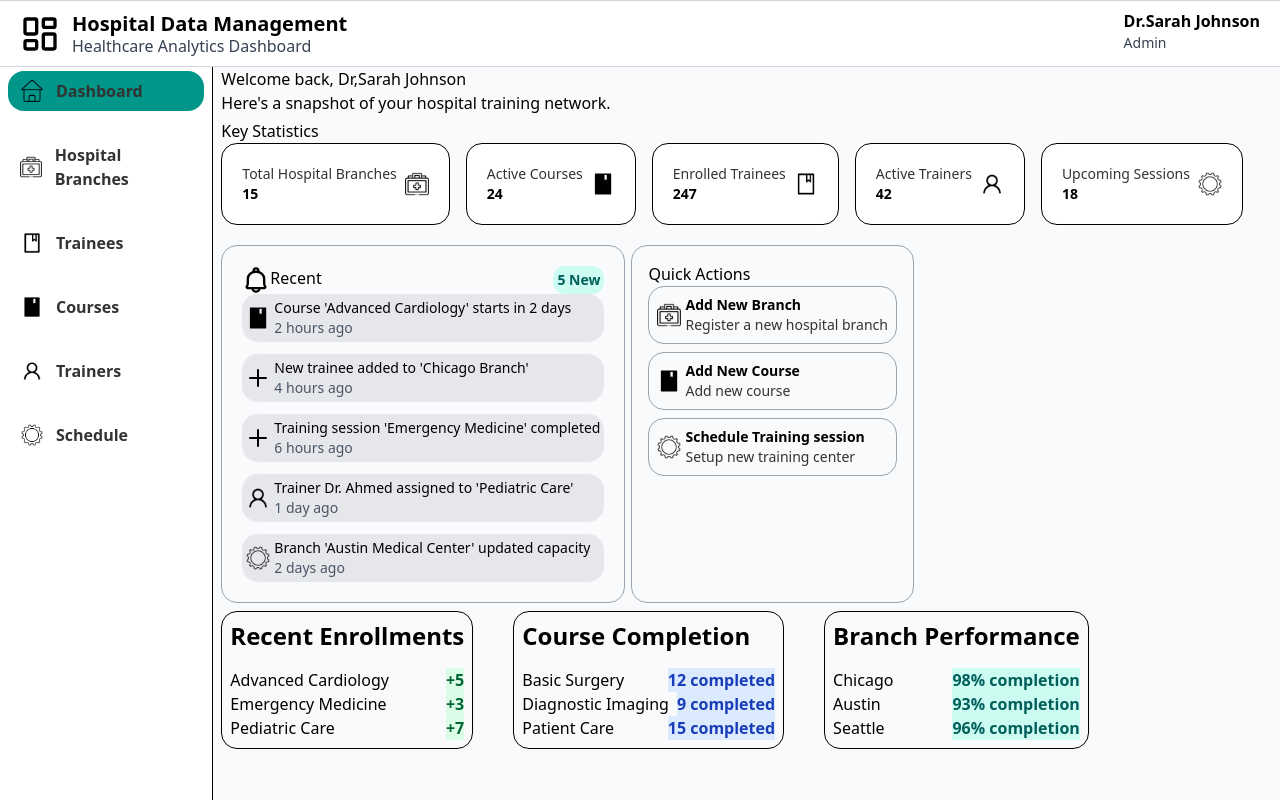
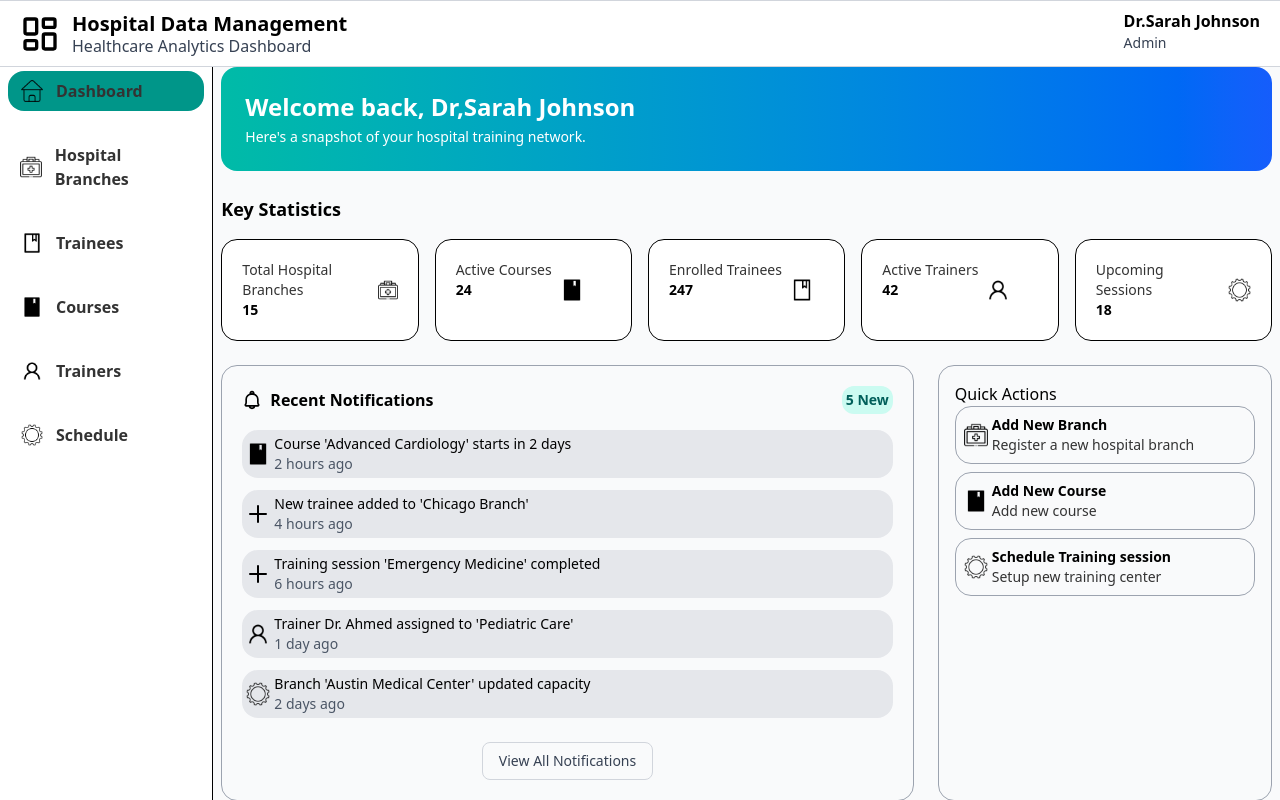
Before and after one commit to deepdev79/hospital, a React (Vite) app: page /dashboard in a window 1280 px wide. Shown: the top 800 px of the page. Built offline with nearby package versions, Linux system fonts and the light colour scheme.

Commit message:
dashboard gradient added + edits

```diff
--- a/src/components/DashboardBasicInformation.tsx
+++ b/src/components/DashboardBasicInformation.tsx
@@ -15,13 +15,15 @@ function DashboardBasicInformation({
   textStyle,
 }: DashboardBasicInformation) {
   return (
-    <div className="border rounded-2xl p-2 mt-2">
+    <div className="border rounded-2xl p-5 mt-2">
       <p className="font-semibold text-2xl mb-4">{title}</p>
       <div className="">
         {data.map((item) => (
-          <div className="flex justify-between gap-2">
+          <div className="flex justify-between gap-2 mb-2">
             <p>{item.label}</p>
-            <p className={`${textStyle} font-semibold`}>{item.value}</p>
+            <p className={`${textStyle} font-semibold p-0.5 rounded`}>
+              {item.value}
+            </p>
           </div>
         ))}
       </div>
--- a/src/pages/Dashboard.tsx
+++ b/src/pages/Dashboard.tsx
@@ -76,13 +76,17 @@ const quickActions = [
 function Dashboard() {
   return (
     <div className="px-2 bg-gray-50 h-dvh">
-      <div>
-        <h1>Welcome back, Dr,Sarah Johnson</h1>
-        <p>Here's a snapshot of your hospital training network.</p>
+      <div className="bg-linear-to-r from-teal-500 to-blue-600 rounded-2xl p-6 mb-6">
+        <h1 className="text-white text-2xl font-semibold">
+          Welcome back, Dr,Sarah Johnson
+        </h1>
+        <p className="text-white text-sm mt-1">
+          Here's a snapshot of your hospital training network.
+        </p>
       </div>
-      <div className="mt-1">
-        <p className="">Key Statistics</p>
-        <div className="flex gap-4">
+      <div className="mt-1 mb-6">
+        <h2 className="text-lg font-semibold mb-4">Key Statistics</h2>
+        <div className="grid grid-cols-5 gap-4">
           <StatBox
             title="Total Hospital Branches"
             stat={15}
@@ -94,29 +98,35 @@ function Dashboard() {
           <StatBox title="Upcoming Sessions" stat={18} icon={scheduleLogo} />
         </div>
       </div>
-      <div className="flex gap-1.5 mt-5">
-        <div className="border rounded-2xl border-borderOutline p-5">
-          <div className="flex justify-between">
-            <div className="flex">
-              <img src={bell} alt="" />
-              <p>Recent Notifications</p>
+      {/* Notifications and Quick Actions */}
+      <div className="grid grid-cols-3 gap-6 mt-5">
+        <div className="col-span-2 border rounded-2xl border-borderOutline p-5">
+          <div className="flex justify-between items-center mb-4">
+            <div className="flex items-center gap-2">
+              <img src={bell} alt="bell" className="w-5 h-5" />
+              <p className="font-semibold">Recent Notifications</p>
             </div>
             <p className="bg-teal-100 text-teal-800 font-semibold p-1 rounded-xl text-sm">
               5 New
             </p>
           </div>
-          <div className="flex flex-col gap-3">
+          <div className="flex flex-col gap-3 mb-4">
             <Notifications data={notifications} />
           </div>
+          <div className="flex justify-center pt-2">
+            <button className="text-gray-700 hover:text-gray-900 font-medium text-sm px-4 py-2 border border-gray-300 rounded-lg hover:bg-gray-50 transition-colors">
+              View All Notifications
+            </button>
+          </div>
         </div>
-        <div className="border rounded-2xl border-borderOutline p-4">
+        <div className="col-span-1 border rounded-2xl border-borderOutline p-4">
           <p>Quick Actions</p>
           <div className="flex flex-col gap-2">
             <QuickAction data={quickActions} />
           </div>
         </div>
       </div>
-      <div className="flex gap-10">
+      <div className="grid grid-cols-3 gap-6">
         <DashboardBasicInformation
           title="Recent Enrollments"
           data={enrollmentData}
```
